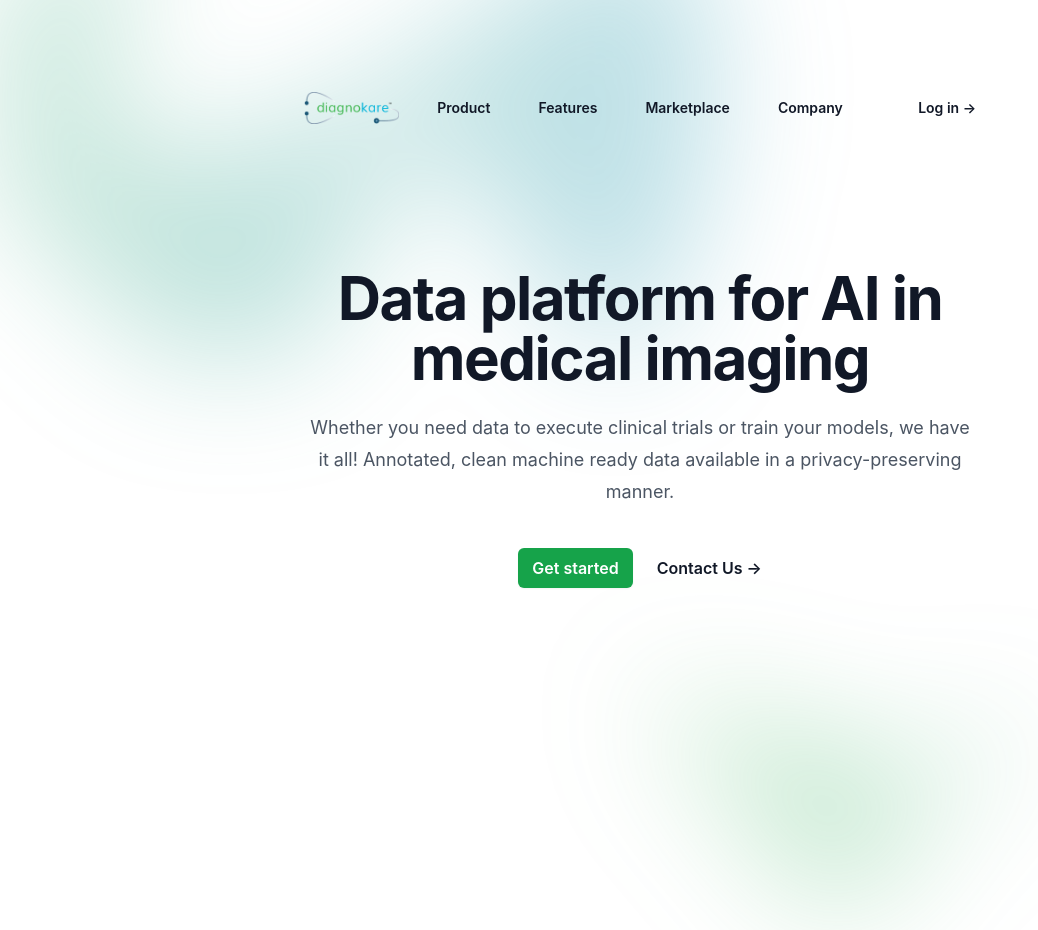
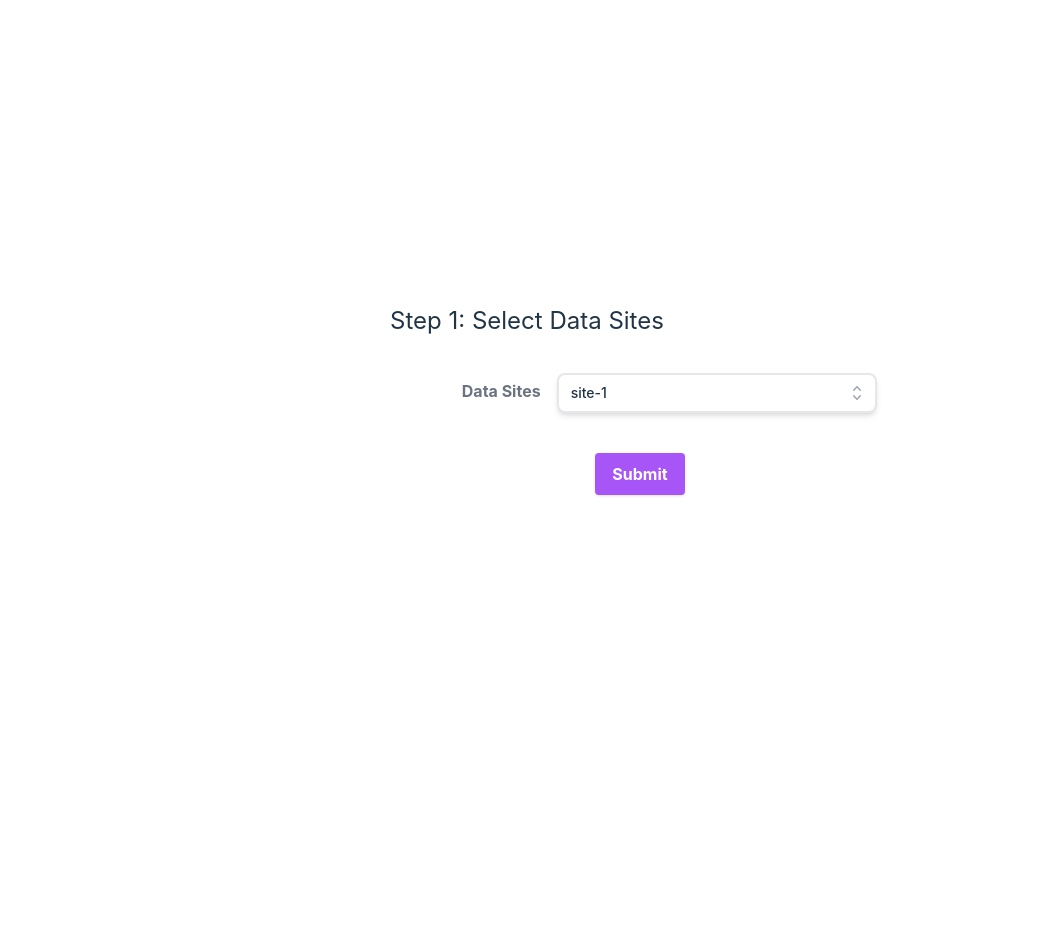
Before and after one commit to hitesh-ag1/flare-frontend, a React (Vite) app: page / in a window 1280 px wide. Shown: the whole page, without its empty margins (0-1038 px from the left). After the commit the page ends 800 px from the top, so only its background shows below. Built offline with nearby package versions, Linux system fonts and the light colour scheme.

Commit message:
added submit button

```diff
--- a/src/components/LandingPage.jsx
+++ b/src/components/LandingPage.jsx
@@ -1,180 +1,98 @@
-import { useState } from 'react'
-import { Dialog } from '@headlessui/react'
-import { Bars3Icon, XMarkIcon } from '@heroicons/react/24/outline'
-import logo from '../assets/logo.png';
-import { Link } from "react-router-dom";
+import React from 'react';
+import { Fragment, useState } from 'react'
+import { useFormik } from 'formik';
+import { Listbox, Transition } from '@headlessui/react'
+import { CheckIcon, ChevronUpDownIcon } from '@heroicons/react/20/solid'
 
-const navigation = [
-  { name: 'Product', href: '#' },
-  { name: 'Features', href: '#' },
-  { name: 'Marketplace', href: '#' },
-  { name: 'Company', href: '#' },
+const sites = [
+    { name: 'site-1', value: 'site-1' },
+    { name: 'site-2', value: 'site-2' },
+    { name: 'site-3', value: 'site-3' },
+    { name: 'site-4', value: 'site-4' },
+    { name: 'site-5', value: 'site-5' },
+    { name: 'site-6', value: 'site-6' },
   ]
 
-export default function Example() {
-  const [mobileMenuOpen, setMobileMenuOpen] = useState(false)
-
+export default function SiteForm() {
+    const [selected, setSelected] = useState([sites[0]]);
+    const formik = useFormik({
+        initialValues: {
+        email: '',
+        },
+        onSubmit: values => {
+        alert(JSON.stringify(values, null, 2));
+        },
+    });
     return (
-    <div className="isolate bg-white">
-      <div className="absolute inset-x-0 top-[-10rem] -z-10 transform-gpu overflow-hidden blur-3xl sm:top-[-20rem]">
-        <svg
-          className="relative left-[calc(50%-11rem)] -z-10 h-[21.1875rem] max-w-none -translate-x-1/2 rotate-[30deg] sm:left-[calc(50%-30rem)] sm:h-[42.375rem]"
-          viewBox="0 0 1155 678"
+        <div className='w-full min-w-[500px]'>
+        <p className='pb-8 text-left text-2xl'>Step 1: Select Data Sites</p>
+    <form >
+    <div class="md:flex md:items-center mb-6">
+    <div class="md:w-1/3">
+      <label class="block text-gray-500 font-bold md:text-right mb-1 md:mb-0 pr-4" for="inline-full-name">
+        Data Sites
+      </label>
+    </div>
+    <div class="md:w-2/3">
+    <Listbox multiple value={selected} onChange={setSelected} className="w-full max-w-xs min-w-[150px]">
+        <div className="relative mt-1">
+          <Listbox.Button className="border-2 border-gray-200 rounded relative w-full cursor-default rounded-lg bg-white py-2 pl-3 pr-10 text-left shadow-md focus:outline-none focus-visible:border-indigo-500 focus-visible:ring-2 focus-visible:ring-white focus-visible:ring-opacity-75 focus-visible:ring-offset-2 focus-visible:ring-offset-orange-300 sm:text-sm">
+            <span className="block truncate">{selected.map(item => item.value).join(', ')}</span>
+            <span className="pointer-events-none absolute inset-y-0 right-0 flex items-center pr-2">
+              <ChevronUpDownIcon
+                className="h-5 w-5 text-gray-400"
+                aria-hidden="true"
+              />
+            </span>
+          </Listbox.Button>
+          <Transition
+            as={Fragment}
+            leave="transition ease-in duration-100"
+            leaveFrom="opacity-100"
+            leaveTo="opacity-0"
           >
-          <path
-            fill="url(#45de2b6b-92d5-4d68-a6a0-9b9b2abad533)"
-            fillOpacity=".3"
-            d="M317.219 518.975L203.852 678 0 438.341l317.219 80.634 204.172-286.402c1.307 132.337 45.083 346.658 209.733 145.248C936.936 126.058 882.053-94.234 1031.02 41.331c119.18 108.451 130.68 295.337 121.53 375.223L855 299l21.173 362.054-558.954-142.079z"
-          />
-          <defs>
-            <linearGradient
-              id="45de2b6b-92d5-4d68-a6a0-9b9b2abad533"
-              x1="1155.49"
-              x2="-78.208"
-              y1=".177"
-              y2="474.645"
-              gradientUnits="userSpaceOnUse"
+            <Listbox.Options className="absolute mt-1 max-h-60 w-full overflow-auto rounded-md bg-white py-1 text-base shadow-lg ring-1 ring-black ring-opacity-5 focus:outline-none sm:text-sm">
+              {sites.map((person, personIdx) => (
+                <Listbox.Option
+                  key={personIdx}
+                  className={({ active }) =>
+                    `relative cursor-default select-none py-2 pl-10 pr-4 ${
+                      active ? 'bg-amber-100 text-amber-900' : 'text-gray-900'
+                    }`
+                  }
+                  value={person}
                 >
-              <stop stopColor="#2596be" />
-              <stop offset={1} stopColor="#44ba54" />
-            </linearGradient>
-          </defs>
-        </svg>
+                  {({ selected }) => (
+                    <>
+                      <span
+                        className={`block truncate ${
+                          selected ? 'font-medium' : 'font-normal'
+                        }`}
+                      >
+                        {person.value}
+                      </span>
+                      {selected ? (
+                        <span className="absolute inset-y-0 left-0 flex items-center pl-3 text-amber-600">
+                          <CheckIcon className="h-5 w-5" aria-hidden="true" />
+                        </span>
+                      ) : null}
+                    </>
+                  )}
+                </Listbox.Option>
+              ))}
+            </Listbox.Options>
+          </Transition>
         </div>
-      <div className="px-6 pt-6 lg:px-8">
-        <nav className="flex items-center justify-between" aria-label="Global">
-          <div className="flex lg:flex-1">
-            <a href="#" className="-m-1.5 p-1.5">
-              <span className="sr-only">Your Company</span>
-              <img className="h-8" src={logo} alt="" />
-            </a>
+      </Listbox>
     </div>
-          <div className="flex lg:hidden">
-            <button
-              type="button"
-              className="-m-2.5 inline-flex items-center justify-center rounded-md p-2.5 text-gray-700"
-              onClick={() => setMobileMenuOpen(true)}
-            >
-              <span className="sr-only">Open main menu</span>
-              <Bars3Icon className="h-6 w-6" aria-hidden="true" />
+  </div>
+  <div class="grid justify-items-center pt-4">
+      <button class="shadow bg-purple-500 hover:bg-purple-400 focus:shadow-outline focus:outline-none text-white font-bold py-2 px-4 rounded" type="button">
+        Submit
       </button>
   </div>
-          <div className="hidden lg:flex lg:gap-x-12">
-            {navigation.map((item) => (
-              <a key={item.name} href={item.href} className="text-sm font-semibold leading-6 text-gray-900 hover:text-green-600">
-                {item.name}
-              </a>
-            ))}
+
+  </form>
   </div>
-          <div className="hidden lg:flex lg:flex-1 lg:justify-end">
-            <a href="#" className="text-sm font-semibold leading-6 text-gray-900 hover:text-green-600">
-              Log in <span aria-hidden="true">&rarr;</span>
-            </a>
-          </div>
-        </nav>
-        <Dialog as="div" open={mobileMenuOpen} onClose={setMobileMenuOpen}>
-          <Dialog.Panel focus="true" className="fixed inset-0 z-10 overflow-y-auto bg-white px-6 py-6 lg:hidden">
-            <div className="flex items-center justify-between">
-              <a href="#" className="-m-1.5 p-1.5">
-                <span className="sr-only">Your Company</span>
-                <img className="h-8" src={logo} alt="" />
-              </a>
-              <button
-                type="button"
-                className="-m-2.5 rounded-md p-2.5 text-gray-700"
-                onClick={() => setMobileMenuOpen(false)}
-              >
-                <span className="sr-only">Close menu</span>
-                <XMarkIcon className="h-6 w-6" aria-hidden="true" />
-              </button>
-            </div>
-            <div className="mt-6 flow-root">
-              <div className="-my-6 divide-y divide-gray-500/10">
-                <div className="space-y-2 py-6">
-                  {navigation.map((item) => (
-                    <a
-                      key={item.name}
-                      href={item.href}
-                      className="-mx-3 block rounded-lg py-2 px-3 text-base font-semibold leading-7 text-gray-900 hover:bg-gray-400/10 hover:text-green-600"
-                    >
-                      {item.name}
-                    </a>
-                  ))}
-                </div>
-                <div className="py-6">
-                  <a
-                    href="#"
-                    className="-mx-3 block rounded-lg py-2.5 px-3 text-base font-semibold leading-6 text-gray-900 hover:bg-gray-400/10 hover:text-green-600"
-                  >
-                    Log in
-                  </a>
-                </div>
-              </div>
-            </div>
-          </Dialog.Panel>
-        </Dialog>
-      </div>
-      <main>
-        <div className="relative px-6 lg:px-8">
-          <div className="mx-auto max-w-2xl py-12 sm:py-24 lg:py-36">
-            {/*
-                <div className="hidden sm:mb-8 sm:flex sm:justify-center">
-                <div className="relative rounded-full py-1 px-3 text-sm leading-6 text-gray-600 ring-1 ring-gray-900/10 hover:ring-gray-900/20">
-                    Announcing our next round of funding.{' '}
-                    <a href="#" className="font-semibold text-green-600 hover:text-gray-900">
-                    <span className="absolute inset-0" aria-hidden="true" />
-                    Read more <span aria-hidden="true">&rarr;</span>
-                    </a>
-                </div>
-                </div>
-            */}
-            <div className="text-center">
-              <h1 className="text-4xl font-bold tracking-tight text-gray-900 sm:text-6xl">
-                Data platform for AI in medical imaging
-              </h1>
-              <p className="mt-6 text-lg leading-8 text-gray-600">
-                Whether you need data to execute clinical trials or train your models, we have it all! Annotated, clean machine ready data available in a privacy-preserving manner.
-              </p>
-              <div className="mt-10 flex items-center justify-center gap-x-6">
-                <Link
-                  to="/datasite"
-                  className="rounded-md bg-green-600 px-3.5 py-1.5 text-base font-semibold leading-7 text-white shadow-sm hover:bg-green-500 focus-visible:outline focus-visible:outline-2 focus-visible:outline-offset-2 focus-visible:outline-green-600  hover:text-gray-900"
-                >
-                  Get started
-                </Link>
-                <a href="#" className="text-base font-semibold leading-7 text-gray-900 hover:text-green-600">
-                  Contact Us <span aria-hidden="true">→</span>
-                </a>
-              </div>
-            </div>
-          </div>
-          <div className="absolute inset-x-0 top-[calc(100%-13rem)] -z-10 transform-gpu overflow-hidden blur-3xl sm:top-[calc(100%-30rem)]">
-            <svg
-              className="relative left-[calc(50%+3rem)] h-[21.1875rem] max-w-none -translate-x-1/2 sm:left-[calc(50%+36rem)] sm:h-[42.375rem]"
-              viewBox="0 0 1155 678"
-            >
-              <path
-                fill="url(#ecb5b0c9-546c-4772-8c71-4d3f06d544bc)"
-                fillOpacity=".3"
-                d="M317.219 518.975L203.852 678 0 438.341l317.219 80.634 204.172-286.402c1.307 132.337 45.083 346.658 209.733 145.248C936.936 126.058 882.053-94.234 1031.02 41.331c119.18 108.451 130.68 295.337 121.53 375.223L855 299l21.173 362.054-558.954-142.079z"
-              />
-              <defs>
-                <linearGradient
-                  id="ecb5b0c9-546c-4772-8c71-4d3f06d544bc"
-                  x1="1155.49"
-                  x2="-78.208"
-                  y1=".177"
-                  y2="474.645"
-                  gradientUnits="userSpaceOnUse"
-                >
-                  <stop stopColor="#2596be" />
-                  <stop offset={1} stopColor="#44ba54" />
-                </linearGradient>
-              </defs>
-            </svg>
-          </div>
-        </div>
-      </main>
-    </div>
-  )
-}
+);
+};
--- a/src/components/SiteForm.jsx
+++ b/src/components/SiteForm.jsx
@@ -1,6 +1,5 @@
 import React from 'react';
 import { Fragment, useState } from 'react'
-import { useFormik } from 'formik';
 import { Listbox, Transition } from '@headlessui/react'
 import { CheckIcon, ChevronUpDownIcon } from '@heroicons/react/20/solid'
 
@@ -15,25 +14,21 @@ const sites = [
 
 export default function SiteForm() {
     const [selected, setSelected] = useState([sites[0]]);
-    const formik = useFormik({
-        initialValues: {
-        email: '',
-        },
-        onSubmit: values => {
-        alert(JSON.stringify(values, null, 2));
-        },
-    });
+    const handleSubmit = () => {
+        alert(selected.map(item => item.value).join(', '));
+    };
+
     return (
         <div className='w-full min-w-[500px]'>
         <p className='pb-8 text-left text-2xl'>Step 1: Select Data Sites</p>
-    <form >
-    <div class="md:flex md:items-center mb-6">
-    <div class="md:w-1/3">
-      <label class="block text-gray-500 font-bold md:text-right mb-1 md:mb-0 pr-4" for="inline-full-name">
+    <form>
+    <div className="md:flex md:items-center mb-6">
+    <div className="md:w-1/3">
+      <label className="block text-gray-500 font-bold md:text-right mb-1 md:mb-0 pr-4">
         Data Sites
       </label>
     </div>
-    <div class="md:w-2/3">
+    <div className="md:w-2/3">
     <Listbox multiple value={selected} onChange={setSelected} className="w-full max-w-xs min-w-[150px]">
         <div className="relative mt-1">
           <Listbox.Button className="border-2 border-gray-200 rounded relative w-full cursor-default rounded-lg bg-white py-2 pl-3 pr-10 text-left shadow-md focus:outline-none focus-visible:border-indigo-500 focus-visible:ring-2 focus-visible:ring-white focus-visible:ring-opacity-75 focus-visible:ring-offset-2 focus-visible:ring-offset-orange-300 sm:text-sm">
@@ -86,8 +81,8 @@ export default function SiteForm() {
       </Listbox>
     </div>
   </div>
-  <div class="grid justify-items-center pt-4">
-      <button class="shadow bg-purple-500 hover:bg-purple-400 focus:shadow-outline focus:outline-none text-white font-bold py-2 px-4 rounded" type="button">
+  <div className="grid justify-items-center pt-4">
+      <button className="shadow bg-purple-500 hover:bg-purple-400 focus:shadow-outline focus:outline-none text-white font-bold py-2 px-4 rounded" onClick={handleSubmit}>
         Submit
       </button>
   </div>
```
Lines whose indentation alone changed are shown as unchanged.
